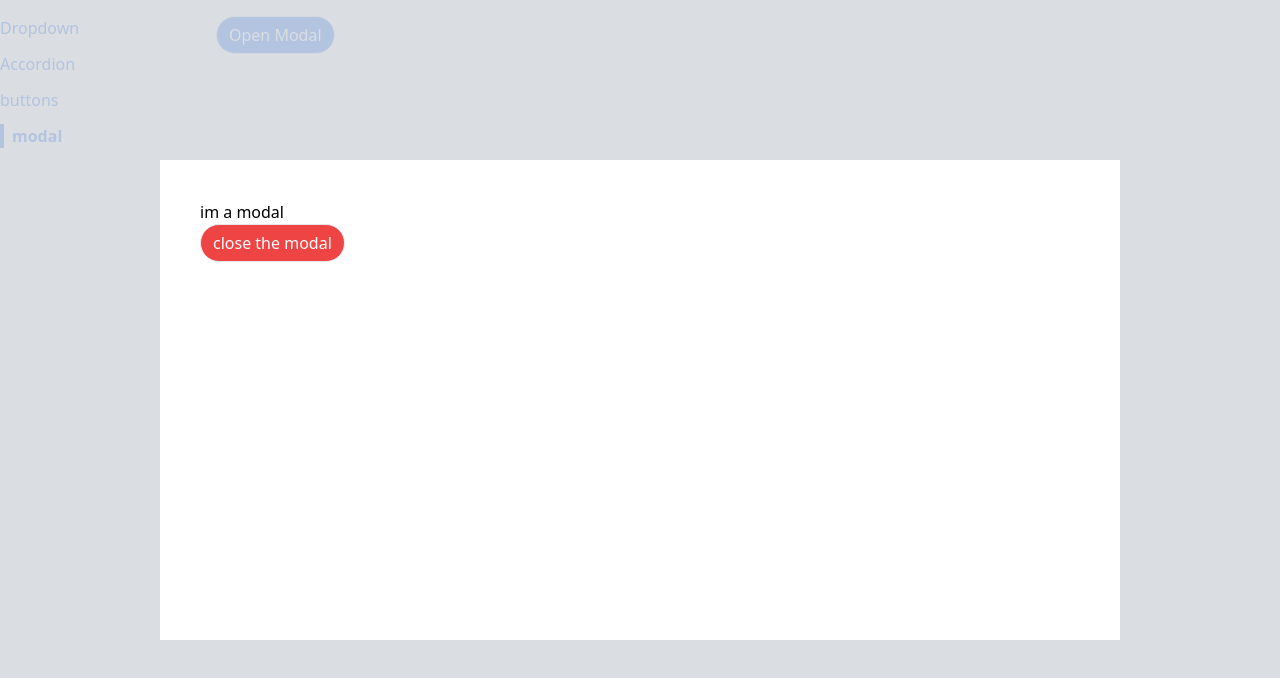
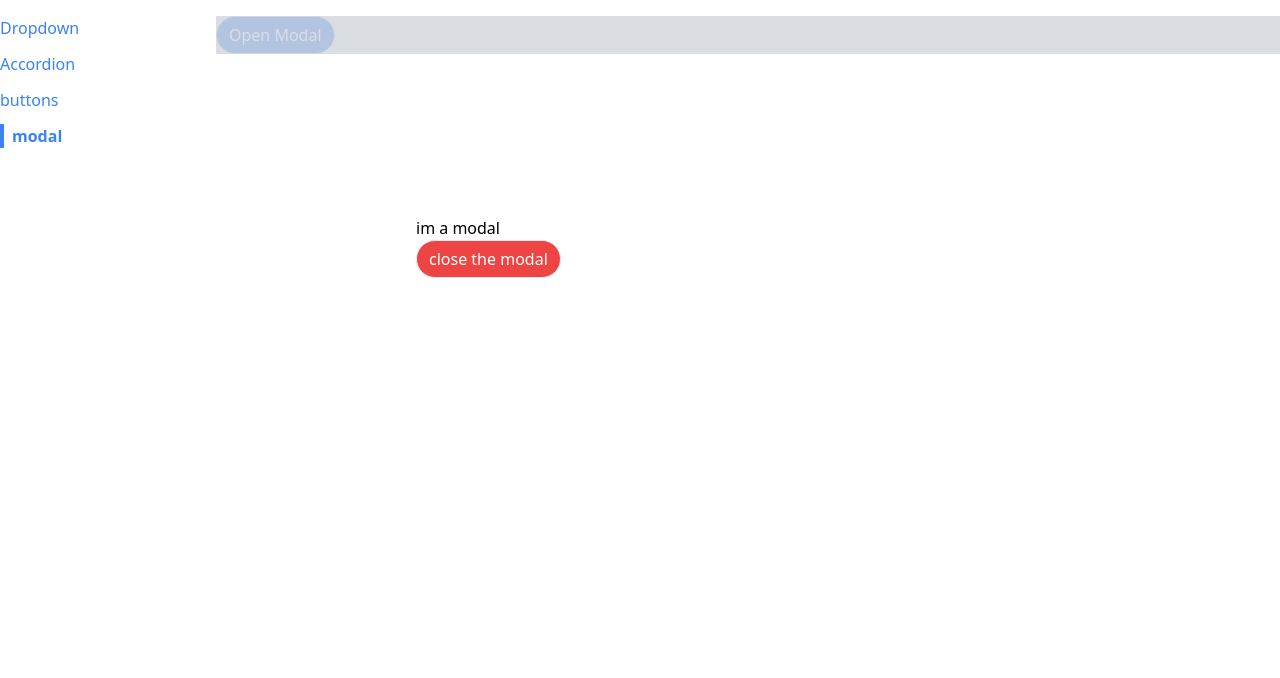
Before and after one commit to Alzubair98/comps, a React (Vite) app: page /modal in a window 1280 px wide. Both pictures are taken after a click on the button "Open Modal". Shown: the top 678 px of the page. Built offline with nearby package versions, Linux system fonts and the light colour scheme.

Commit message:
add more css classes

```diff
--- a/src/component/Modal.jsx
+++ b/src/component/Modal.jsx
@@ -5,7 +5,7 @@ const Modal = ({ onClose }) => {
   return (
     <div>
       <div className="absolute inset-0 bg-gray-300 opacity-80"></div>
-      <div className="absolute inset-40 p-10 bg-white ">
+      <div className="absolute inset-40 p-10 bg-white rounded ">
         im a modal{" "}
         <Button
           onClick={() => {
--- a/src/pages/ModalPage.jsx
+++ b/src/pages/ModalPage.jsx
@@ -10,7 +10,7 @@ const ModalPage = () => {
   };
 
   return (
-    <div>
+    <div className="relative">
       <Button
         onClick={() => {
           setShowModal(true);
```
